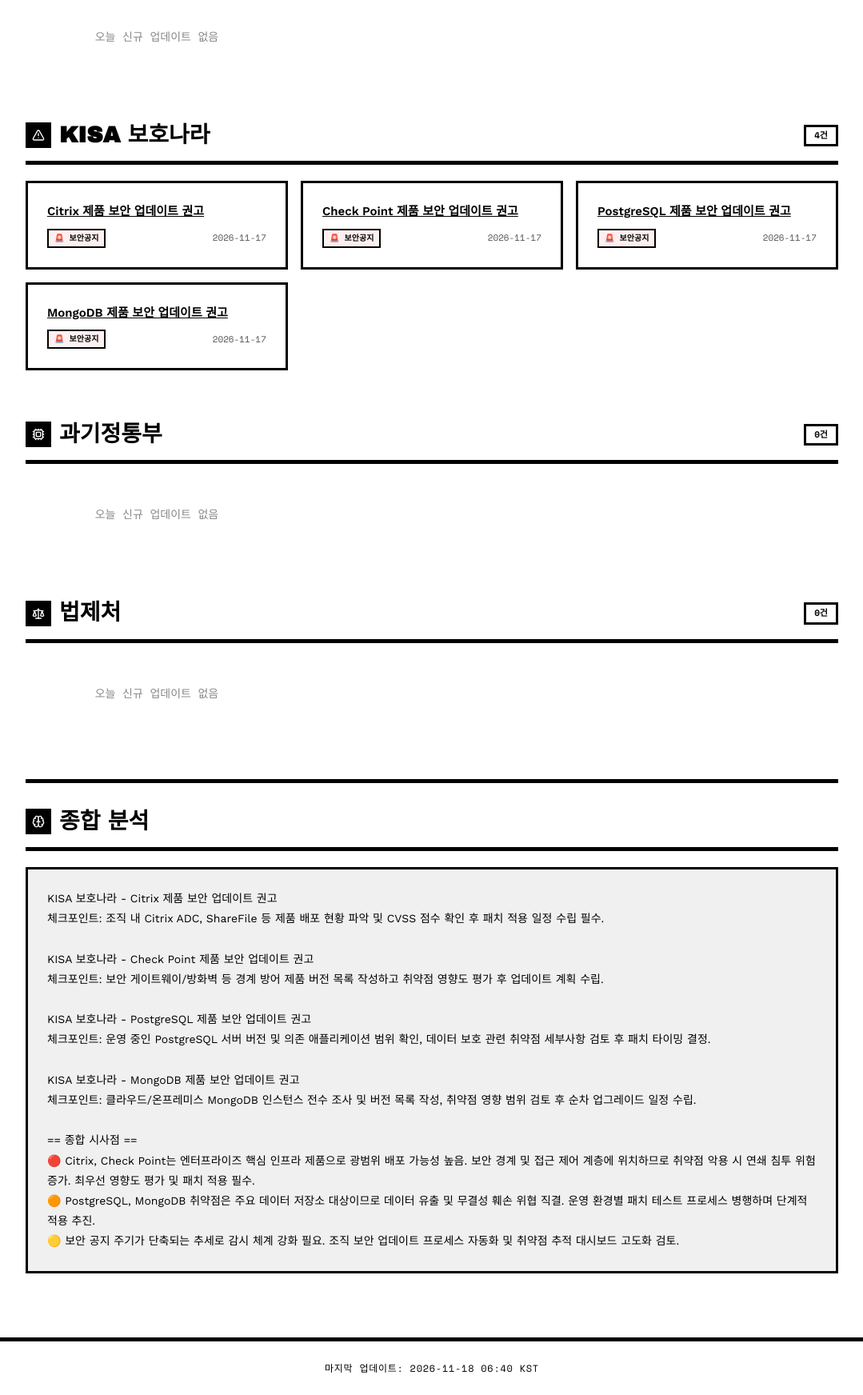
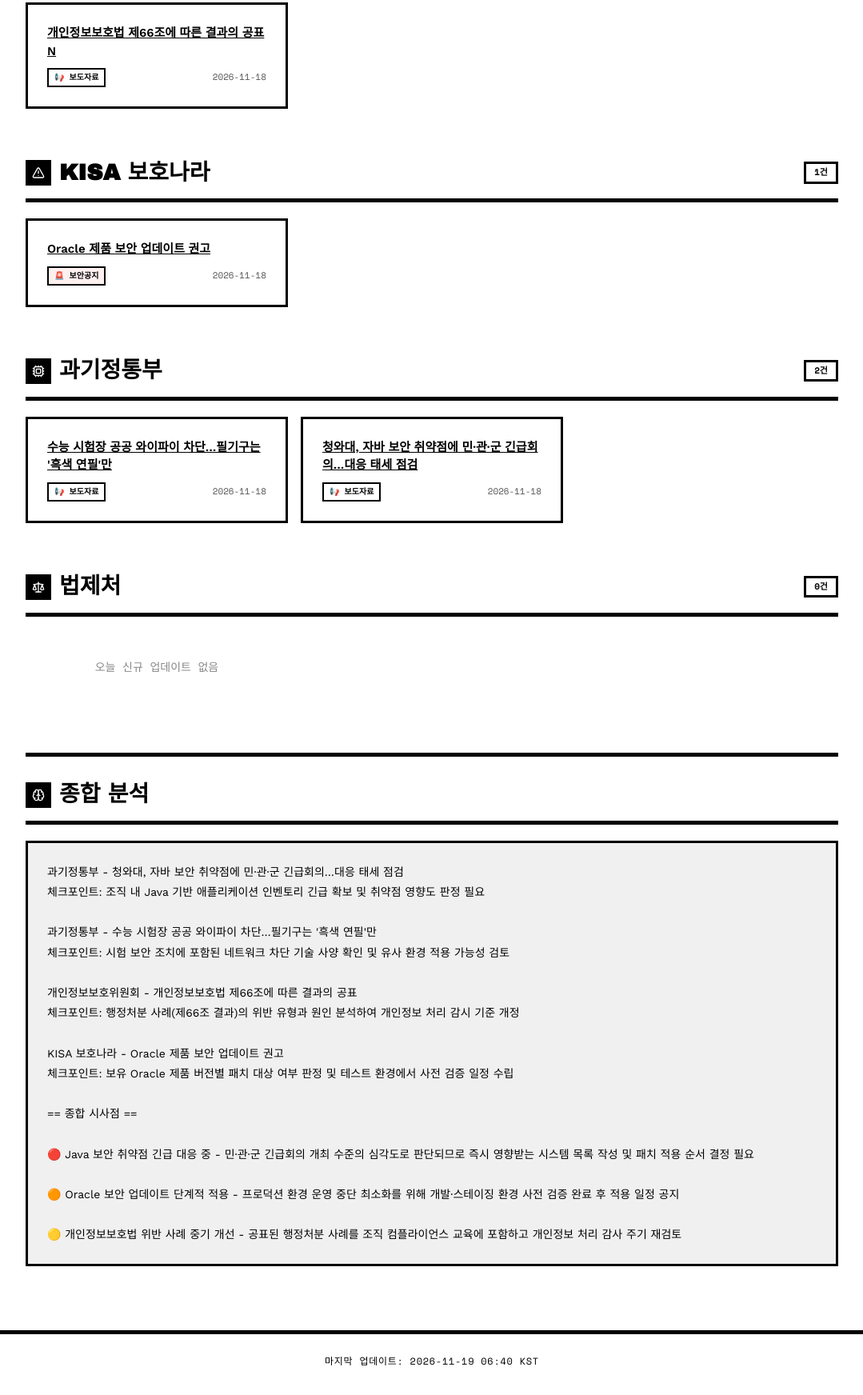
Before and after one commit to msjangsmc-hash/myorg-gov-monitor, a plain HTML site: page index.html in a window 1280 px wide. Shown: the part 222-1966 px from the top of the page at 80% size, without its empty margins (100-1179 px from the left). Drawn offline with nearby package versions, Linux system fonts and the light colour scheme.

Commit message:
chore: 정부기관 동향 업데이트 2026-11-19

```diff
--- a/index.html
+++ b/index.html
@@ -4,7 +4,7 @@
   <meta charset="UTF-8">
   <meta name="viewport" content="width=device-width, initial-scale=1.0">
   <meta name="robots" content="noindex, nofollow">
-  <title>정부기관 보안·법령 동향 — 2026-11-18</title>
+  <title>정부기관 보안·법령 동향 — 2026-11-19</title>
   <style>
     /* ── RawBlock Design System ── */
     @import url('https://fonts.googleapis.com/css2?family=Archivo+Black&family=Work+Sans:wght@400;600;700&family=Space+Mono:wght@400;700&display=swap');
@@ -84,7 +84,7 @@
         <i data-lucide="shield-check"></i>
         정부기관 보안·법령 동향
       </div>
-      <span class="header-date">2026년 11월 18일 (수)</span>
+      <span class="header-date">2026년 11월 19일 (목)</span>
       <span class="header-count">신규 4건</span>
     </div>
   </header>
@@ -104,10 +104,18 @@
       <div class="section-header">
         <span class="section-icon"><i data-lucide="shield"></i></span>
         <h2 class="section-title">개인정보보호위원회</h2>
-        <span class="section-badge">0건</span>
+        <span class="section-badge">1건</span>
       </div>
       <div class="cards">
-        <p class="empty">오늘 신규 업데이트 없음</p>
+
+      <article class="card">
+        <a class="card-title" href="https://www.pipc.go.kr/np/cop/bbs/selectBoardArticle.do?bbsId=BS258&mCode=C010040000&nttId=12658" target="_blank" rel="noopener noreferrer">개인정보보호법 제66조에 따른 결과의 공표N</a>
+        <div class="card-meta">
+          <span class="meta-badge press">📢 보도자료</span>
+          <span class="meta-date">2026-11-18</span>
+        </div>
+
+      </article>
       </div>
     </section>
 
@@ -115,42 +123,15 @@
       <div class="section-header">
         <span class="section-icon"><i data-lucide="alert-triangle"></i></span>
         <h2 class="section-title">KISA 보호나라</h2>
-        <span class="section-badge">4건</span>
+        <span class="section-badge">1건</span>
       </div>
       <div class="cards">
 
       <article class="card">
-        <a class="card-title" href="https://www.boho.or.kr/kr/bbs/view.do?searchCnd=&bbsId=B0000133&searchWrd=&menuNo=205020&pageIndex=1&categoryCode=&nttId=72312" target="_blank" rel="noopener noreferrer">Citrix 제품 보안 업데이트 권고</a>
+        <a class="card-title" href="https://www.boho.or.kr/kr/bbs/view.do?searchCnd=&bbsId=B0000133&searchWrd=&menuNo=205020&pageIndex=1&categoryCode=&nttId=72313" target="_blank" rel="noopener noreferrer">Oracle 제품 보안 업데이트 권고</a>
         <div class="card-meta">
           <span class="meta-badge alert">🚨 보안공지</span>
-          <span class="meta-date">2026-11-17</span>
-        </div>
-
-      </article>
-
-      <article class="card">
-        <a class="card-title" href="https://www.boho.or.kr/kr/bbs/view.do?searchCnd=&bbsId=B0000133&searchWrd=&menuNo=205020&pageIndex=1&categoryCode=&nttId=72311" target="_blank" rel="noopener noreferrer">Check Point 제품 보안 업데이트 권고</a>
-        <div class="card-meta">
-          <span class="meta-badge alert">🚨 보안공지</span>
-          <span class="meta-date">2026-11-17</span>
-        </div>
-
-      </article>
-
-      <article class="card">
-        <a class="card-title" href="https://www.boho.or.kr/kr/bbs/view.do?searchCnd=&bbsId=B0000133&searchWrd=&menuNo=205020&pageIndex=1&categoryCode=&nttId=72310" target="_blank" rel="noopener noreferrer">PostgreSQL 제품 보안 업데이트 권고</a>
-        <div class="card-meta">
-          <span class="meta-badge alert">🚨 보안공지</span>
-          <span class="meta-date">2026-11-17</span>
-        </div>
-
-      </article>
-
-      <article class="card">
-        <a class="card-title" href="https://www.boho.or.kr/kr/bbs/view.do?searchCnd=&bbsId=B0000133&searchWrd=&menuNo=205020&pageIndex=1&categoryCode=&nttId=72309" target="_blank" rel="noopener noreferrer">MongoDB 제품 보안 업데이트 권고</a>
-        <div class="card-meta">
-          <span class="meta-badge alert">🚨 보안공지</span>
-          <span class="meta-date">2026-11-17</span>
+          <span class="meta-date">2026-11-18</span>
         </div>
 
       </article>
@@ -161,10 +142,27 @@
       <div class="section-header">
         <span class="section-icon"><i data-lucide="cpu"></i></span>
         <h2 class="section-title">과기정통부</h2>
-        <span class="section-badge">0건</span>
+        <span class="section-badge">2건</span>
       </div>
       <div class="cards">
-        <p class="empty">오늘 신규 업데이트 없음</p>
+
+      <article class="card">
+        <a class="card-title" href="https://weekly.hankooki.com/news/articleView.html?idxno=7194612" target="_blank" rel="noopener noreferrer">수능 시험장 공공 와이파이 차단…필기구는 &#x27;흑색 연필&#x27;만</a>
+        <div class="card-meta">
+          <span class="meta-badge press">📢 보도자료</span>
+          <span class="meta-date">2026-11-18</span>
+        </div>
+
+      </article>
+
+      <article class="card">
+        <a class="card-title" href="https://www.thepublic.kr/news/articleView.html?idxno=327310" target="_blank" rel="noopener noreferrer">청와대, 자바 보안 취약점에 민·관·군 긴급회의…대응 태세 점검</a>
+        <div class="card-meta">
+          <span class="meta-badge press">📢 보도자료</span>
+          <span class="meta-date">2026-11-18</span>
+        </div>
+
+      </article>
       </div>
     </section>
 
@@ -184,27 +182,30 @@
         <span class="section-icon"><i data-lucide="brain"></i></span>
         <h2 class="section-title">종합 분석</h2>
       </div>
-      <pre class="analysis-body">KISA 보호나라 - Citrix 제품 보안 업데이트 권고
-체크포인트: 조직 내 Citrix ADC, ShareFile 등 제품 배포 현황 파악 및 CVSS 점수 확인 후 패치 적용 일정 수립 필수.
+      <pre class="analysis-body">과기정통부 - 청와대, 자바 보안 취약점에 민·관·군 긴급회의…대응 태세 점검
+체크포인트: 조직 내 Java 기반 애플리케이션 인벤토리 긴급 확보 및 취약점 영향도 판정 필요
 
-KISA 보호나라 - Check Point 제품 보안 업데이트 권고
-체크포인트: 보안 게이트웨이/방화벽 등 경계 방어 제품 버전 목록 작성하고 취약점 영향도 평가 후 업데이트 계획 수립.
+과기정통부 - 수능 시험장 공공 와이파이 차단…필기구는 &#x27;흑색 연필&#x27;만
+체크포인트: 시험 보안 조치에 포함된 네트워크 차단 기술 사양 확인 및 유사 환경 적용 가능성 검토
 
-KISA 보호나라 - PostgreSQL 제품 보안 업데이트 권고
-체크포인트: 운영 중인 PostgreSQL 서버 버전 및 의존 애플리케이션 범위 확인, 데이터 보호 관련 취약점 세부사항 검토 후 패치 타이밍 결정.
+개인정보보호위원회 - 개인정보보호법 제66조에 따른 결과의 공표
+체크포인트: 행정처분 사례(제66조 결과)의 위반 유형과 원인 분석하여 개인정보 처리 감시 기준 개정
 
-KISA 보호나라 - MongoDB 제품 보안 업데이트 권고
-체크포인트: 클라우드/온프레미스 MongoDB 인스턴스 전수 조사 및 버전 목록 작성, 취약점 영향 범위 검토 후 순차 업그레이드 일정 수립.
+KISA 보호나라 - Oracle 제품 보안 업데이트 권고
+체크포인트: 보유 Oracle 제품 버전별 패치 대상 여부 판정 및 테스트 환경에서 사전 검증 일정 수립
 
 == 종합 시사점 ==
-🔴 Citrix, Check Point는 엔터프라이즈 핵심 인프라 제품으로 광범위 배포 가능성 높음. 보안 경계 및 접근 제어 계층에 위치하므로 취약점 악용 시 연쇄 침투 위험 증가. 최우선 영향도 평가 및 패치 적용 필수.
-🟠 PostgreSQL, MongoDB 취약점은 주요 데이터 저장소 대상이므로 데이터 유출 및 무결성 훼손 위협 직결. 운영 환경별 패치 테스트 프로세스 병행하며 단계적 적용 추진.
-🟡 보안 공지 주기가 단축되는 추세로 감시 체계 강화 필요. 조직 보안 업데이트 프로세스 자동화 및 취약점 추적 대시보드 고도화 검토.</pre>
+
+🔴 Java 보안 취약점 긴급 대응 중 - 민·관·군 긴급회의 개최 수준의 심각도로 판단되므로 즉시 영향받는 시스템 목록 작성 및 패치 적용 순서 결정 필요
+
+🟠 Oracle 보안 업데이트 단계적 적용 - 프로덕션 환경 운영 중단 최소화를 위해 개발·스테이징 환경 사전 검증 완료 후 적용 일정 공지
+
+🟡 개인정보보호법 위반 사례 중기 개선 - 공표된 행정처분 사례를 조직 컴플라이언스 교육에 포함하고 개인정보 처리 감사 주기 재검토</pre>
     </section>
   </main>
 
   <footer class="site-footer">
-    마지막 업데이트: 2026-11-18 06:40 KST
+    마지막 업데이트: 2026-11-19 06:40 KST
   </footer>
   <script src="https://unpkg.com/lucide@latest/dist/umd/lucide.min.js"></script>
   <script>lucide.createIcons();</script>
```
